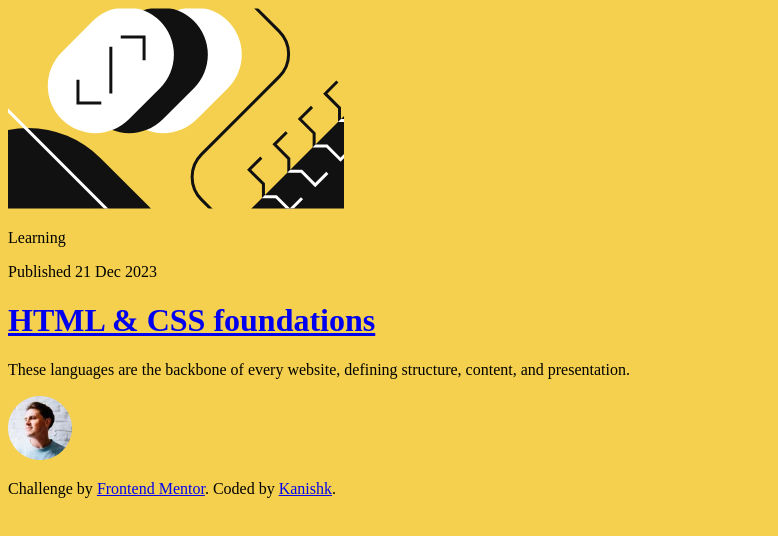
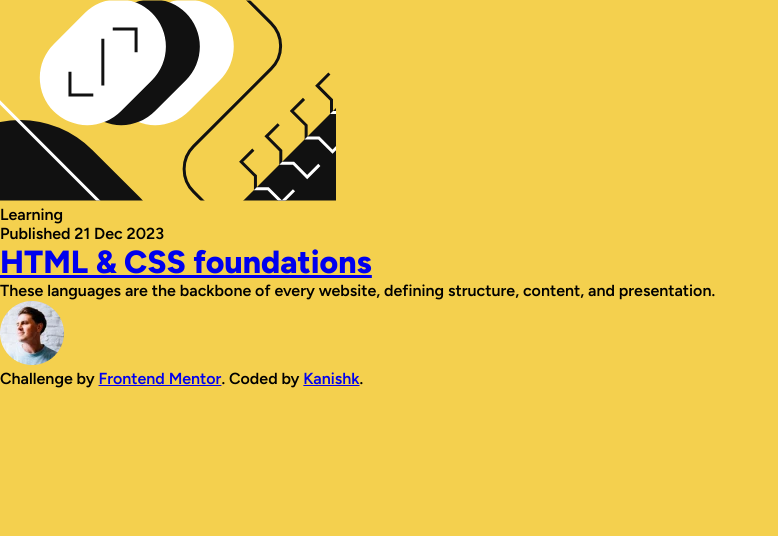
Before and after one commit to kanishkraj1/Challenge1, a plain HTML site: page index.html in a window 1280 px wide. Shown: the whole page, without its empty margins (0-778 px from the left). Drawn offline with Linux system fonts and the light colour scheme.

Commit message:
Updated css

```diff
--- a/style.css
+++ b/style.css
@@ -1,3 +1,19 @@
+*{
+    padding:0px;
+    margin:0px;
+    box-sizing: border-box;
+}
+
+:root{
+    --Yellow: hsl(47, 88%, 63%);
+    --White: hsl(0, 0%, 100%);
+    --Grey: hsl(0, 0%, 50%)
+    --Black: hsl(0, 0%, 7%)
+}
+
 body{
-    background-color:  hsl(47, 88%, 63%);
+    background-color: var(--Yellow);
+    min-height: 100vh;
+    font-family: Figtree, sans-serif;
+    font-weight: 600;
 }
```
